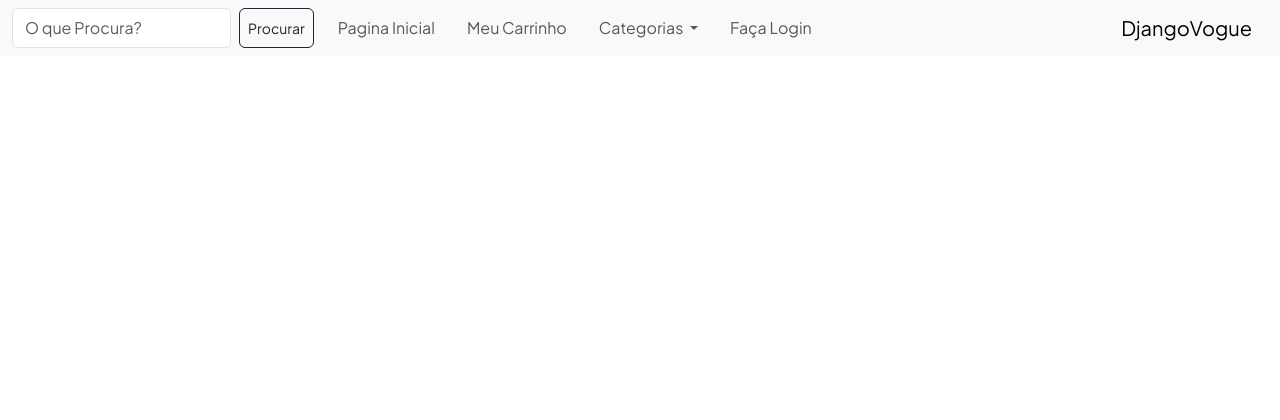
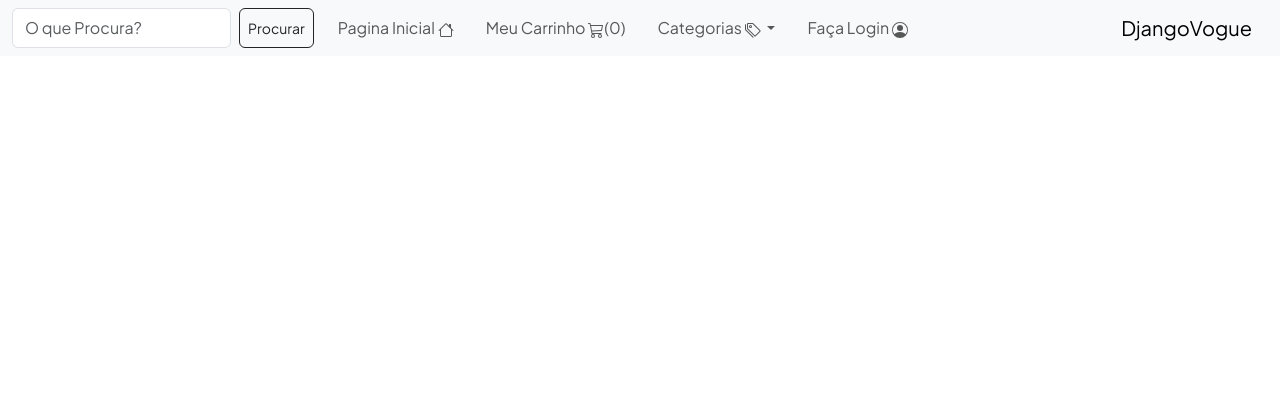
Before and after one commit to AlexandreAraujo01/DjangoVogue, a Django app: page / in a window 1280 px wide. Shown: the top 420 px of the page. Run offline with Django 5.2, Linux system fonts and the light colour scheme; data that the repository does not hold is empty; some libraries are stand-ins or nearby versions; some web fonts are replaced.

Commit message:
adicionando numero de produtos ao carrinho e icones na navbar

```diff
--- a/cart/views.py
+++ b/cart/views.py
@@ -71,8 +71,4 @@ class CartProductsView(View):
             })
         final_price =  str(sum([float(item['total_price']) for item in cart_items]))
 
-        return JsonResponse({'success': True, 'cart': cart_items, 'final_price': final_price})
-
-
-def empty_view_add(request):
-    return HttpResponse('')
+        return JsonResponse({'success': True, 'cart': cart_items, 'final_price': final_price, "items_number": len(cart)})
--- a/core/templates/base.html
+++ b/core/templates/base.html
@@ -92,14 +92,21 @@
                         <button class="btn btn-outline-dark btn-sm rounded" type="submit">Procurar</button>
                     </form>
                     <li class="nav-item">
-                        <a class="nav-link" href="{% url 'index' %}">Pagina Inicial</a>
+                        <a class="nav-link" href="{% url 'index' %}">Pagina Inicial <svg xmlns="http://www.w3.org/2000/svg" width="16" height="16" fill="currentColor" class="bi bi-house" viewBox="0 0 16 16">
+                            <path d="M8.707 1.5a1 1 0 0 0-1.414 0L.646 8.146a.5.5 0 0 0 .708.708L2 8.207V13.5A1.5 1.5 0 0 0 3.5 15h9a1.5 1.5 0 0 0 1.5-1.5V8.207l.646.647a.5.5 0 0 0 .708-.708L13 5.793V2.5a.5.5 0 0 0-.5-.5h-1a.5.5 0 0 0-.5.5v1.293zM13 7.207V13.5a.5.5 0 0 1-.5.5h-9a.5.5 0 0 1-.5-.5V7.207l5-5z"/>
+                          </svg></a>
                     </li>
                     <li class="nav-item">
-                        <a class="nav-link openModalBtn" data-bs-toggle="modal"  data-bs-target="#ModalCart" href="#">Meu Carrinho</a>
+                        <a id="cart-btn-modal" class="nav-link openModalBtn" data-bs-toggle="modal"  data-bs-target="#ModalCart"  href="">Meu Carrinho <svg xmlns="http://www.w3.org/2000/svg" width="16" height="16" fill="currentColor" class="bi bi-cart3" viewBox="0 0 16 16">
+                            <path d="M0 1.5A.5.5 0 0 1 .5 1H2a.5.5 0 0 1 .485.379L2.89 3H14.5a.5.5 0 0 1 .49.598l-1 5a.5.5 0 0 1-.465.401l-9.397.472L4.415 11H13a.5.5 0 0 1 0 1H4a.5.5 0 0 1-.491-.408L2.01 3.607 1.61 2H.5a.5.5 0 0 1-.5-.5M3.102 4l.84 4.479 9.144-.459L13.89 4zM5 12a2 2 0 1 0 0 4 2 2 0 0 0 0-4m7 0a2 2 0 1 0 0 4 2 2 0 0 0 0-4m-7 1a1 1 0 1 1 0 2 1 1 0 0 1 0-2m7 0a1 1 0 1 1 0 2 1 1 0 0 1 0-2"/>
+                          </svg>(<span id="cart_number_item">0</span>)</a>
                     </li>
                     <li class="nav-item dropdown">
                         <a class="nav-link dropdown-toggle" href="#" role="button" data-bs-toggle="dropdown" aria-expanded="false">
-                            Categorias
+                            Categorias <svg xmlns="http://www.w3.org/2000/svg" width="16" height="16" fill="currentColor" class="bi bi-tags" viewBox="0 0 16 16">
+                                <path d="M3 2v4.586l7 7L14.586 9l-7-7zM2 2a1 1 0 0 1 1-1h4.586a1 1 0 0 1 .707.293l7 7a1 1 0 0 1 0 1.414l-4.586 4.586a1 1 0 0 1-1.414 0l-7-7A1 1 0 0 1 2 6.586z"/>
+                                <path d="M5.5 5a.5.5 0 1 1 0-1 .5.5 0 0 1 0 1m0 1a1.5 1.5 0 1 0 0-3 1.5 1.5 0 0 0 0 3M1 7.086a1 1 0 0 0 .293.707L8.75 15.25l-.043.043a1 1 0 0 1-1.414 0l-7-7A1 1 0 0 1 0 7.586V3a1 1 0 0 1 1-1z"/>
+                              </svg>
                         </a>
                         <ul class="dropdown-menu">
                             <li><a class="dropdown-item" href="{% url 'categoria' 'Vestido' %}">Vestido</a></li>
@@ -114,17 +121,23 @@
                     {% if user.is_authenticated %}
                     <li class="nav-item dropdown">
                         <a class="nav-link dropdown-toggle" href="#" role="button" data-bs-toggle="dropdown" aria-expanded="false">
-                            Olá, {{ user.username }}
+                            Olá, {{ user.username }} <svg xmlns="http://www.w3.org/2000/svg" width="16" height="16" fill="currentColor" class="bi bi-person-circle" viewBox="0 0 16 16">
+                                <path d="M11 6a3 3 0 1 1-6 0 3 3 0 0 1 6 0"/>
+                                <path fill-rule="evenodd" d="M0 8a8 8 0 1 1 16 0A8 8 0 0 1 0 8m8-7a7 7 0 0 0-5.468 11.37C3.242 11.226 4.805 10 8 10s4.757 1.225 5.468 2.37A7 7 0 0 0 8 1"/>
+                              </svg>
                         </a>
                         <ul class="dropdown-menu">
-                            <li><a class="dropdown-item" href="">Dados de Usuario</a></li>
+                            <li><a class="dropdown-item" deactivate href="">Dados de Usuario</a></li>
                             <li><hr class="dropdown-divider"></li>
                             <li><a class="dropdown-item" href="{% url 'logout' %}">Sair.</a></li>
                         </ul>
                     </li>
                     {% else %}
                     <li class="nav-item">
-                        <a class="nav-link" href="{% url 'login' %}">Faça Login</a>
+                        <a class="nav-link" href="{% url 'login' %}">Faça Login <svg xmlns="http://www.w3.org/2000/svg" width="16" height="16" fill="currentColor" class="bi bi-person-circle" viewBox="0 0 16 16">
+                            <path d="M11 6a3 3 0 1 1-6 0 3 3 0 0 1 6 0"/>
+                            <path fill-rule="evenodd" d="M0 8a8 8 0 1 1 16 0A8 8 0 0 1 0 8m8-7a7 7 0 0 0-5.468 11.37C3.242 11.226 4.805 10 8 10s4.757 1.225 5.468 2.37A7 7 0 0 0 8 1"/>
+                          </svg></a>
                     </li>
                     {% endif %}
                 </ul>
@@ -177,10 +190,13 @@
                 success: function(response) {
                     if (response.success) {
                         let cart = response.cart;
+                        let items_number = response.items_number
                         let modalFather = $("#modalContent");
                         let final_value_cart = 0
                         modalFather.empty(); // Limpa o conteúdo anterior do modal
                         // console.log(response.cart);
+                        let cart_btn_modal = $("#cart_number_item")
+                        cart_btn_modal.html(`${items_number}`);
                         cart.forEach((product) => {
                             // Soma dos valores para valor final do Carrinho!
                             final_value_cart += parseFloat(product.total_price)
@@ -393,6 +409,7 @@
             });
         });
 
+        ShowCart()
     });
 
 
```
